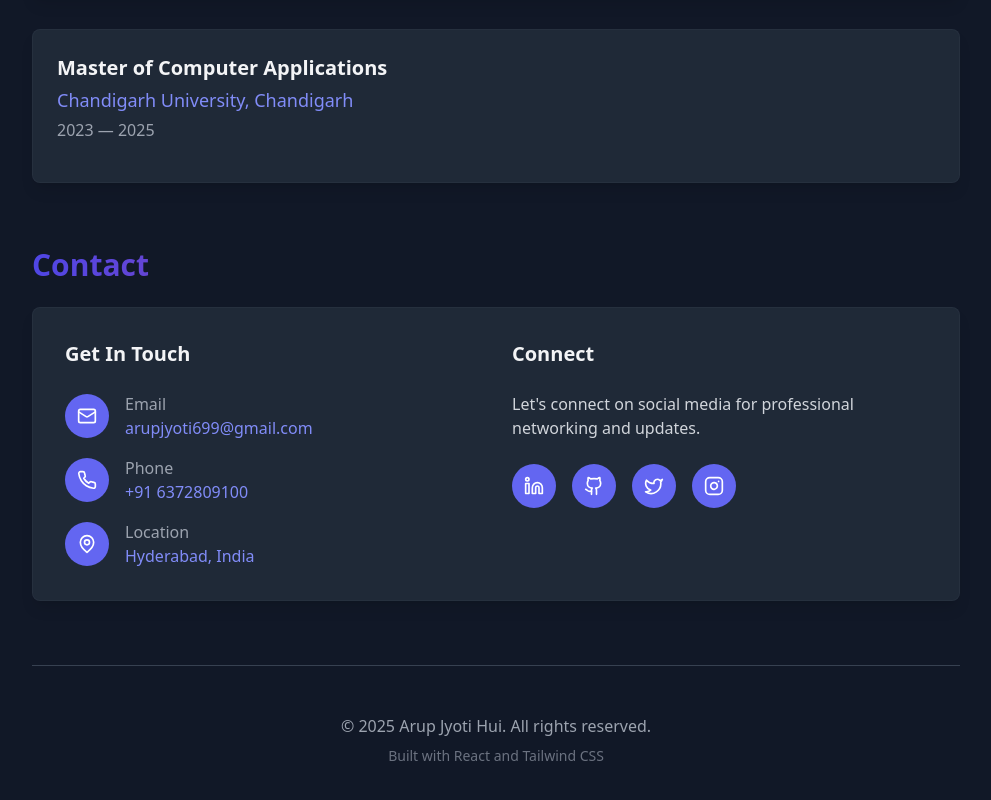
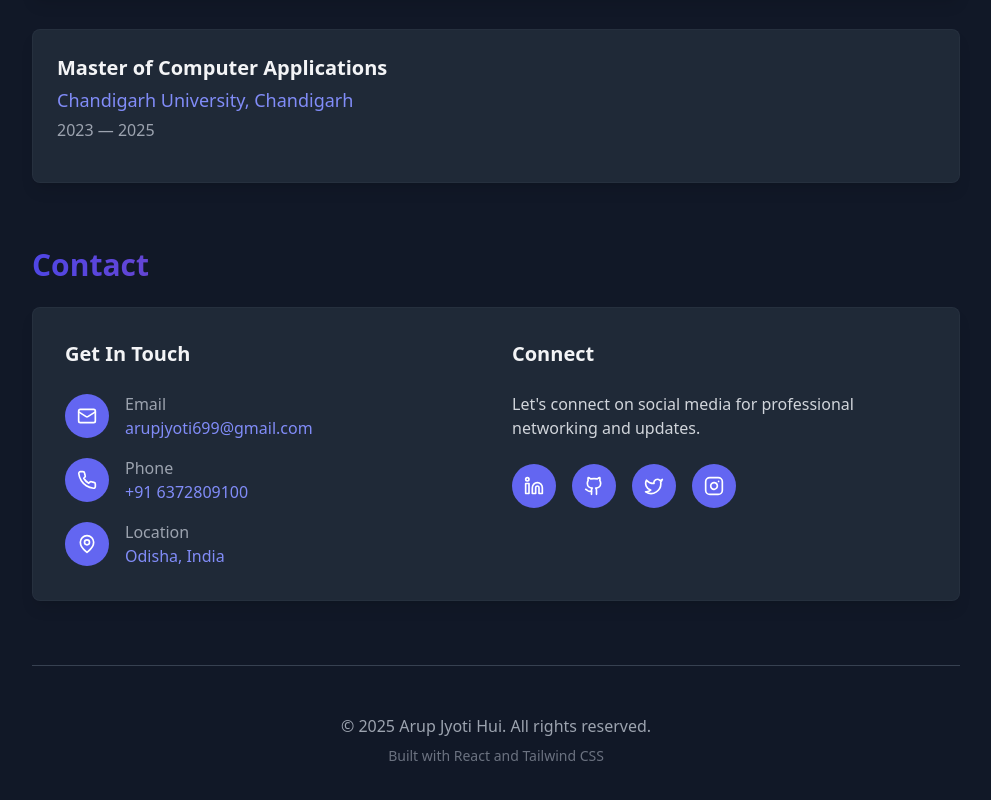
Before and after one commit to Aruphui/Arup-s-Portfolio-2025, a React (Create React App) app: page / in a window 1280 px wide. Shown: the part 5615-6415 px from the top of the page, without its empty margins (272-1263 px from the left). Built offline with nearby package versions, Linux system fonts and the light colour scheme.

Commit message:
Update Portfolio.js

```diff
--- a/src/components/Portfolio.js
+++ b/src/components/Portfolio.js
@@ -575,7 +575,7 @@ const Portfolio = () => {
                     </div>
                     <div>
                       <p className="text-gray-400">Location</p>
-                      <p className={`${colors.primary}`}>Hyderabad, India</p>
+                      <p className={`${colors.primary}`}>Odisha, India</p>
                     </div>
                   </div>
                 </div>
```
